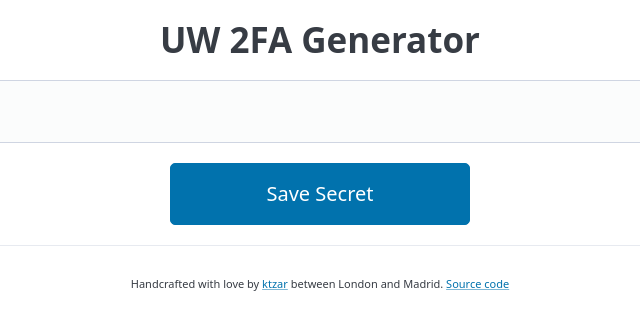
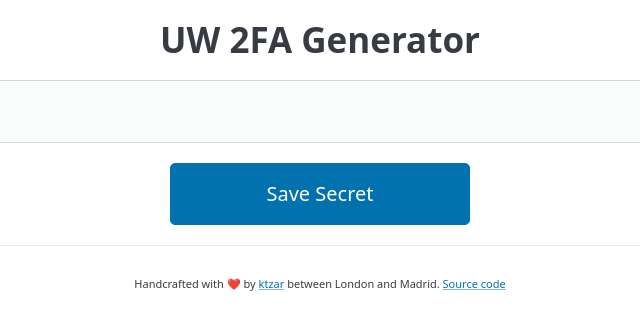
Before and after one commit to ktzar/simple_otp, a plain HTML site: page index.html in a window 1280 px wide. Shown: the full height of the page, 320-960 px from the left. Drawn offline with nearby package versions, Linux system fonts and the light colour scheme.

Commit message:
Add emoji

```diff
--- a/index.html
+++ b/index.html
@@ -32,7 +32,7 @@
             <div class="timer"><progress min="0" max="30" id="progress" class="progress"/></div>
             <div id="toast"></div>
         </article>
-        <small>Handcrafted with love by <a target="_blank" href="https://github.com/ktzar">ktzar</a> between London and Madrid. <a target="_blank" href="https://github.com/ktzar/simple_otp/">Source code</a></small>
+        <small>Handcrafted with ❤️ by <a target="_blank" href="https://github.com/ktzar">ktzar</a> between London and Madrid. <a target="_blank" href="https://github.com/ktzar/simple_otp/">Source code</a></small>
     </main>
     <script src="main.js" type="text/javascript"></script>
 </body>
```
